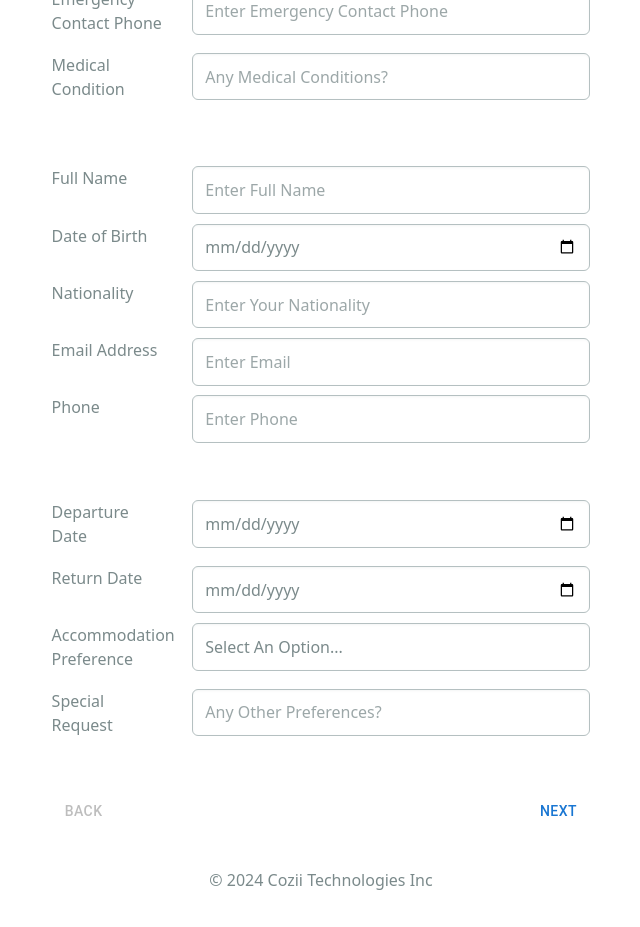
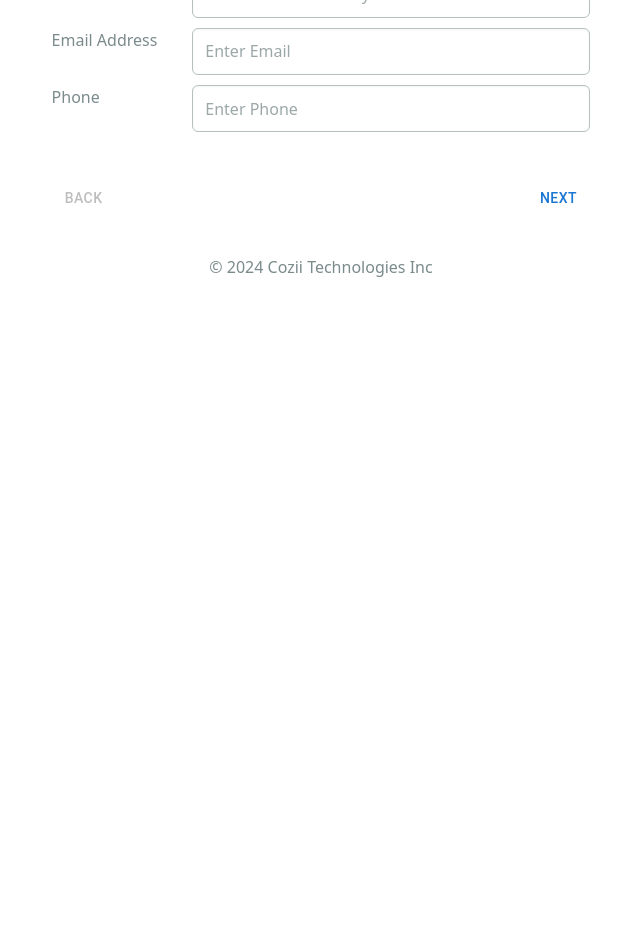
Before and after one commit to onmoonno/Mars-Visit-Application, a React (Create React App) app in the folder frontend/: page / in a window 1280 px wide. Shown: the part 360-1287 px from the top of the page, without its empty margins (319-959 px from the left). After the commit the page ends 800 px from the top, so only its background shows below. Built offline with nearby package versions, Linux system fonts and the light colour scheme.

Commit message:
Active Page change function.

```diff
--- a/frontend/src/pages/homepage.jsx
+++ b/frontend/src/pages/homepage.jsx
@@ -7,7 +7,6 @@ import HealthAndSafety from "./HealthAndSafety";
 
 const Homepage = () => {
   const steps = ["Personal Info", "Travel Preference", "Health and Safety"];
-
   const [activeStep, setActiveStep] = useState(0);
 
   const handleNext = () => {
@@ -21,9 +20,15 @@ const Homepage = () => {
   return (
     <>
       <HorizonalStepper steps={steps} activeStep={activeStep} />
-      <HealthAndSafety />
-      <PersonalInfo />
-      <TravelPreference />
+
+      {activeStep === 0 ? (
+        <PersonalInfo />
+      ) : activeStep === 1 ? (
+        <TravelPreference />
+      ) : (
+        <HealthAndSafety />
+      )}
+
       <StepperButtons
         stepsLength={steps.length}
         activeStep={activeStep}
```
